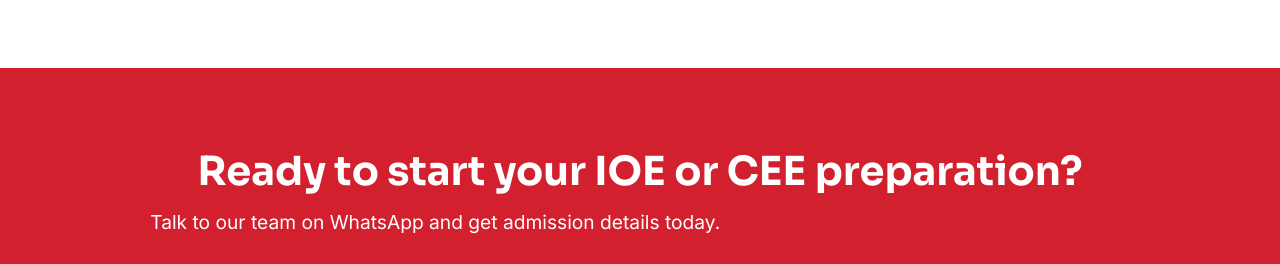
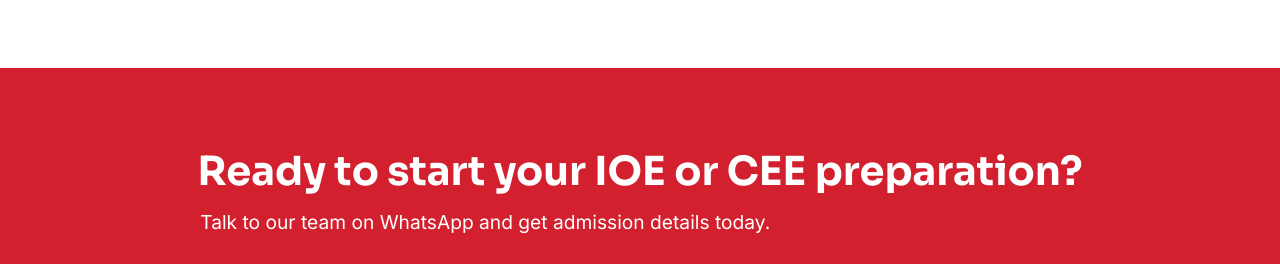
Before and after one commit to Chandan-78/MindMile, a plain HTML site: page index.html in a window 1280 px wide. Shown: the part 2371-2635 px from the top of the page. Drawn offline with nearby package versions, Linux system fonts and the light colour scheme.

Commit message:
Adjust paragraph styling in CTA section

```diff
--- a/index.html
+++ b/index.html
@@ -80,7 +80,9 @@
 
 <section class="cta"><div class="container">
   <h2>Ready to start your IOE or CEE preparation?</h2>
-  <p class="lead" style="color:#fff">Talk to our team on WhatsApp and get admission details today.</p>
+  <p class="lead" style="color:#fff; margin-left: 50px;">
+    Talk to our team on WhatsApp and get admission details today.
+</p>
   <div class="btn-row" style="justify-content:center"><a class="btn light" href="https://wa.me/9779763579140" target="_blank" rel="noopener"><i class="bi bi-whatsapp"></i> WhatsApp 9763579140</a></div>
 </div></section>
 </main>
```
